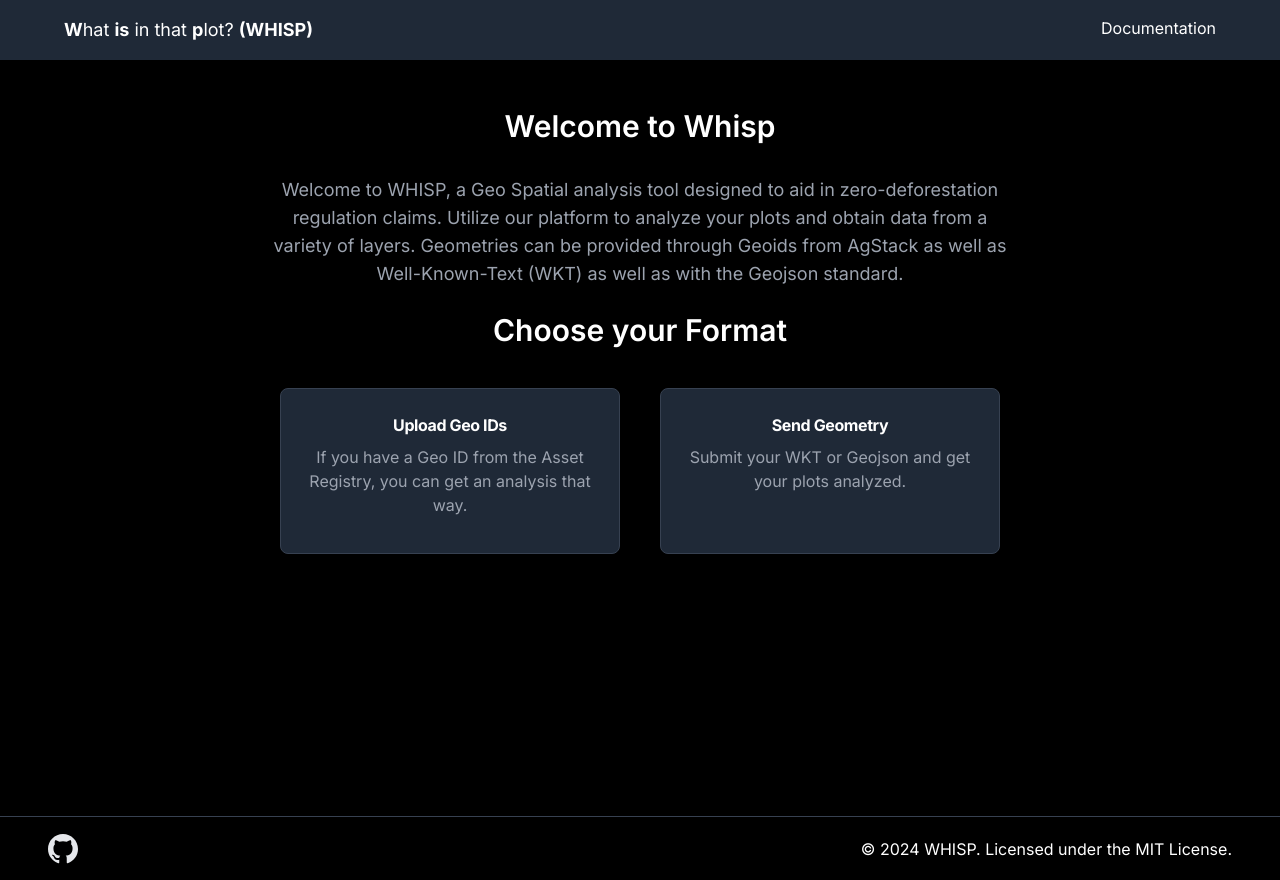
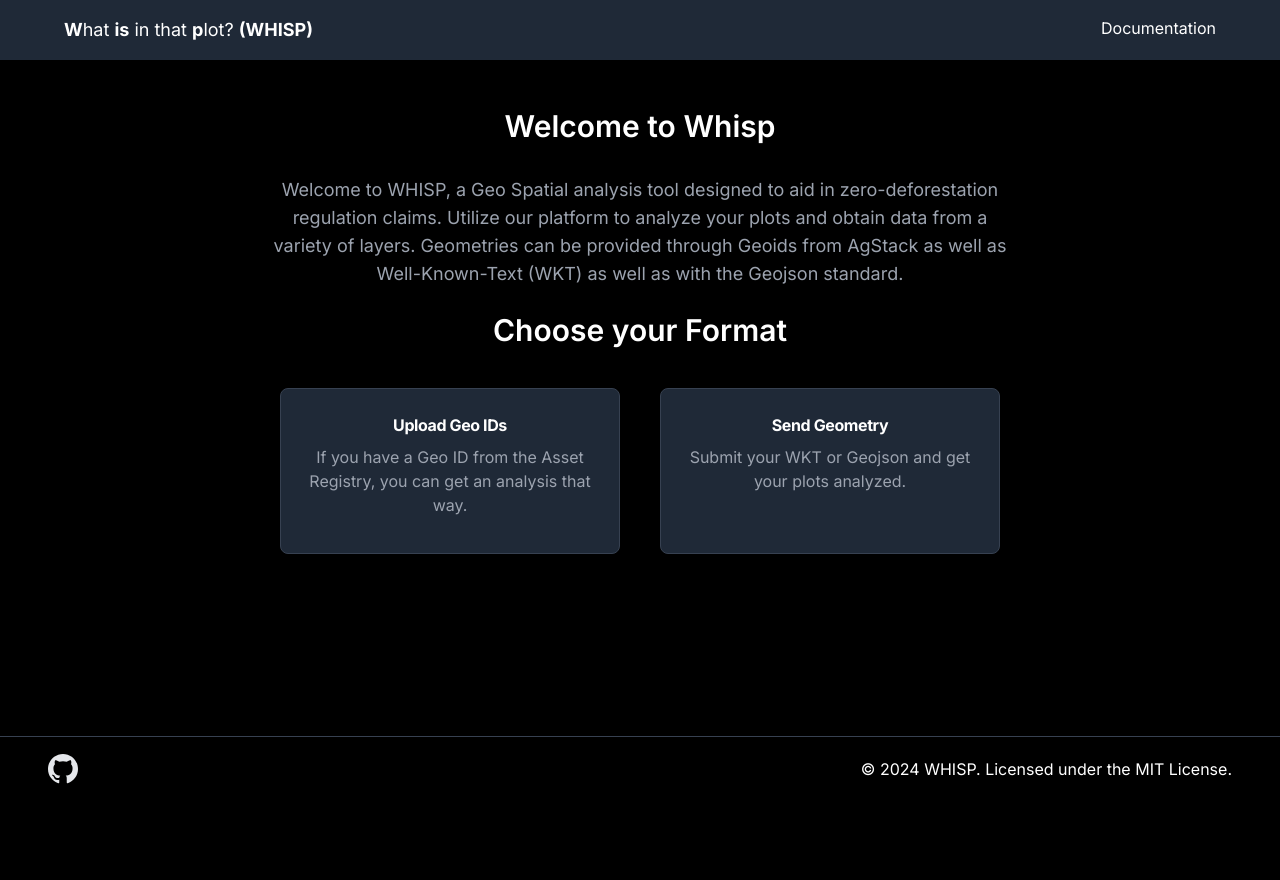
Before and after one commit to forestdatapartnership/whisp-app, a Next.js app: page / in a window 1280 px wide. After the commit the page ends 800 px from the top, so only its background shows below. Built offline with nearby package versions, Linux system fonts and the light colour scheme.

Commit message:
working fix

```diff
--- a/src/app/layout.tsx
+++ b/src/app/layout.tsx
@@ -18,12 +18,14 @@ export default function RootLayout({
 }) {
   return (
     <html lang="en">
-      <body className={inter.className}>
-        <div className="flex flex-col h-screen">
-          <Navbar/>
-          {children}
+      <body className={`${inter.className} h-screen`}>
+        <div className="flex flex-col h-full">
+          <Navbar />
+          <main className="flex-grow">
+            {children}
+          </main>
+          <Footer />
         </div>
-        <Footer/>
       </body>
     </html>
   )
```
